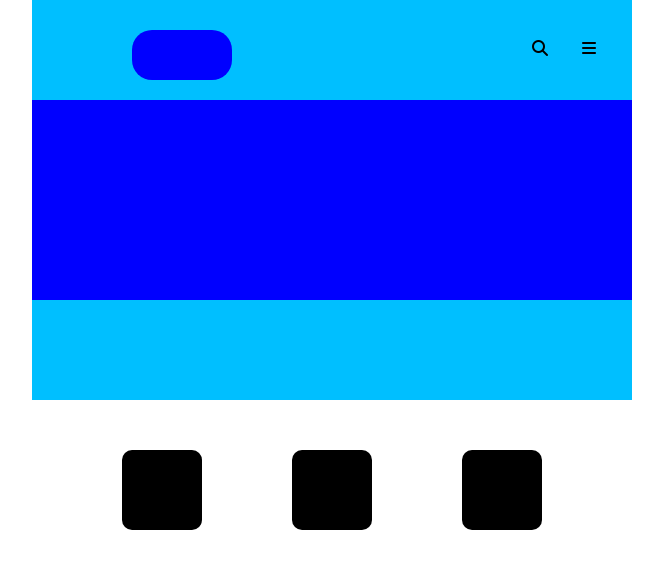
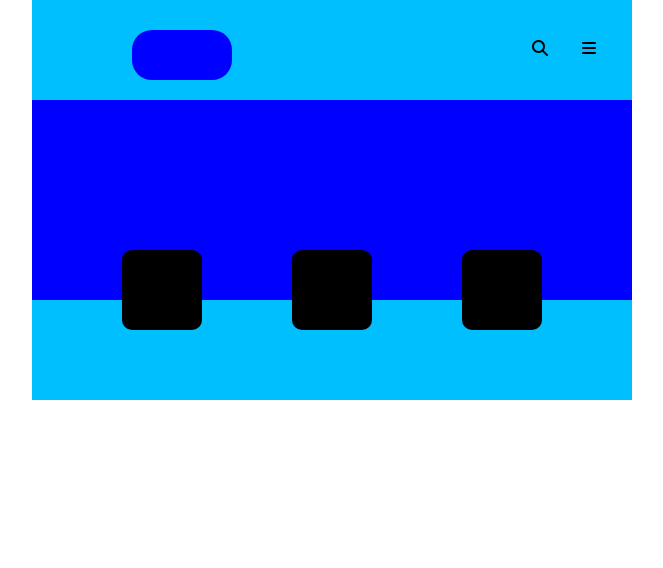
Before and after one commit to MalaJulia/Homework3, a plain HTML site: page homework3/index.html in a window 1280 px wide. Shown: the whole page, without its empty margins (308-971 px from the left). Drawn offline with Linux system fonts and the light colour scheme.

Commit message:
correct box 3

```diff
--- a/homework3/main.css
+++ b/homework3/main.css
@@ -24,7 +24,7 @@ body {
     width: 600px;
     height: 100px;
     position: absolute;
-    bottom: 250px;
+    margin-top: 250px;
     display: flex;
     justify-content: space-evenly;
 }
```
